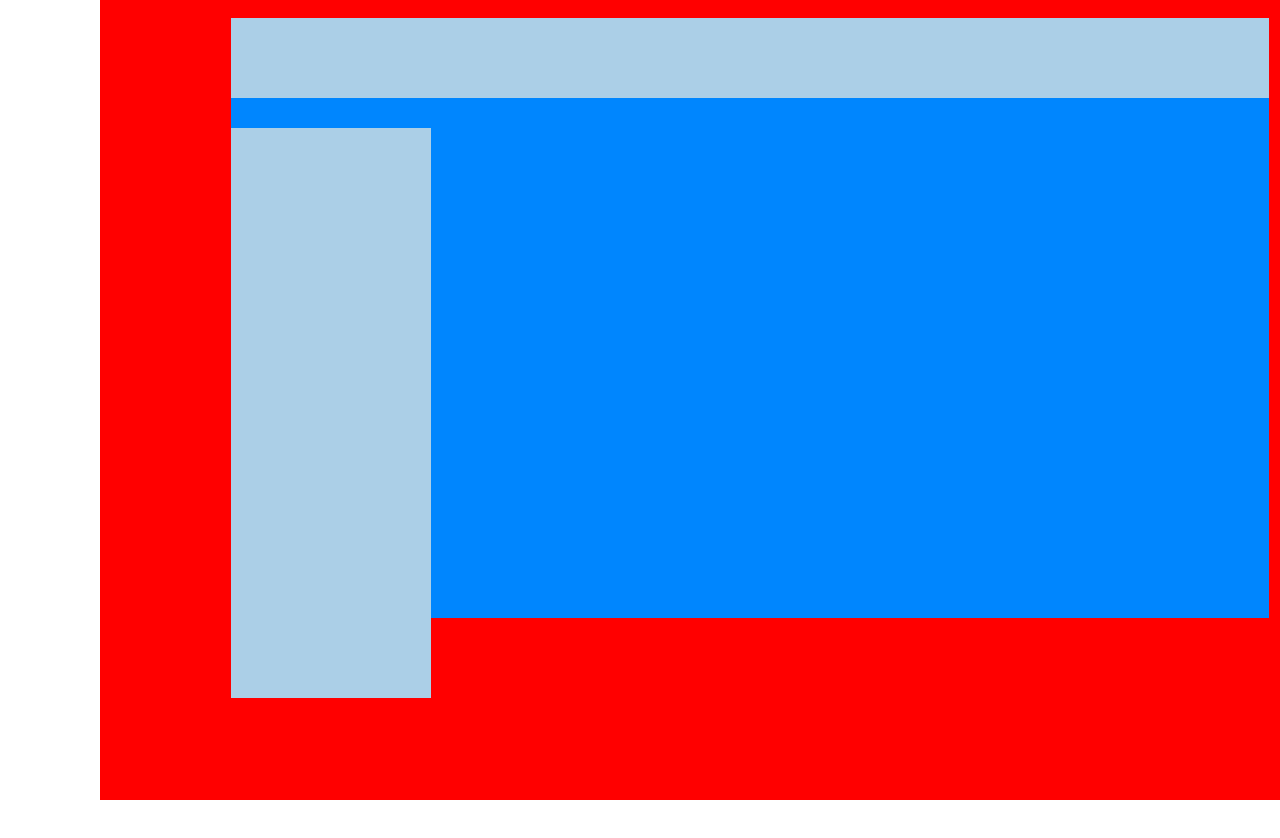
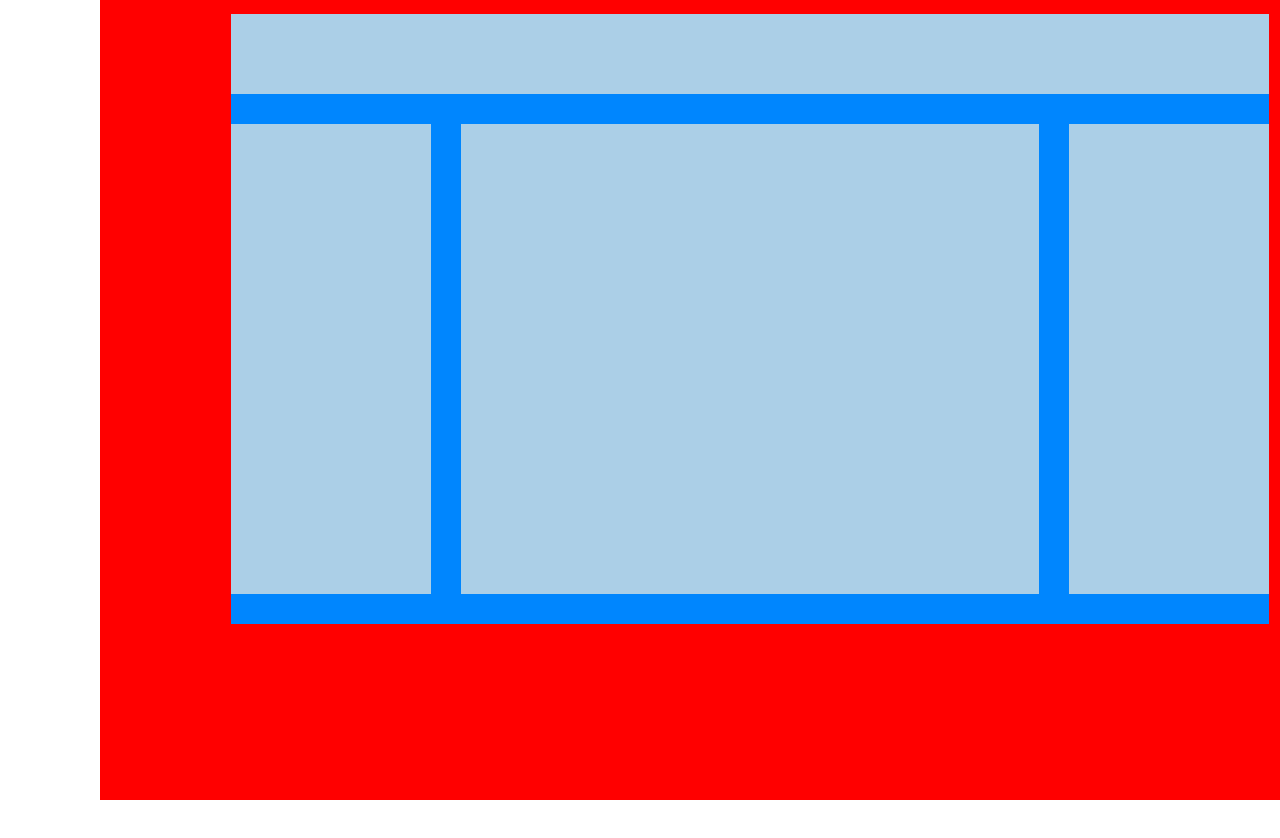
Before and after one commit to francs2812/htmlcss-struttura-wp, a plain HTML site: page index.html in a window 1280 px wide. Shown: the part 700-1538 px from the top of the page. Drawn offline with Linux system fonts and the light colour scheme.

Commit message:
main completato

```diff
--- a/css/style.css
+++ b/css/style.css
@@ -25,7 +25,6 @@ body{
 header {
     height: 80px;
     width: 100%;
-    display: inline-block;
     background-color: #E579E6;
 }
 
@@ -40,7 +39,6 @@ header {
 
 /* main */
 main{
-    height: 600px;
     width: 100%;
     margin-top: 30px;
     background-color: #0086FE;
@@ -56,7 +54,23 @@ main>.top {
 
 aside.left{
     width: 200px;
-    height: 100%;
+    height: 470px;
     background-color: #ABCFE7;
     float: left;
+    margin-right: 30px;
 }
+
+div.centre {
+    width: 578px;
+    height: 470px;
+    background-color: #ABCFE7;
+    float: left;
+    margin-right: 30px;
+}
+aside.right{
+    width: 200px;
+    height: 470px;
+    background-color: #ABCFE7;
+    float: left;
+
+}
```
